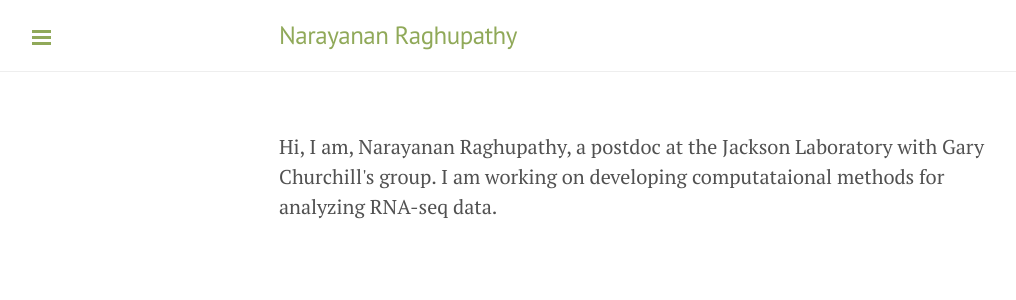
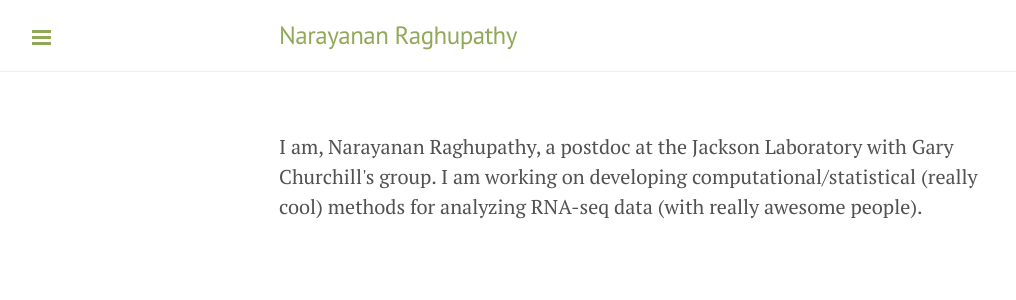
Before and after one commit to narayananr/narayananr.github.io, a Jekyll site: the page built from index.html, in a window 1280 px wide. Shown: the top 300 px of the page, without its empty margins (1-1017 px from the left). Built offline with Jekyll 4.4.1, drawn with Linux system fonts in a browser that asks for light colours; Markdown is read by kramdown in place of the engine named in the settings; the list of posts is cut into pages by our own code.

Commit message:
Update index.html

```diff
--- a/index.html
+++ b/index.html
@@ -2,4 +2,4 @@
 layout: default
 ---
 
-Hi, I am, Narayanan Raghupathy, a postdoc at the Jackson Laboratory with Gary Churchill's group. I am working on developing computataional methods for analyzing RNA-seq data.
+I am, Narayanan Raghupathy, a postdoc at the Jackson Laboratory with Gary Churchill's group. I am working on developing computational/statistical (really cool) methods for analyzing RNA-seq data (with really awesome people).
```
